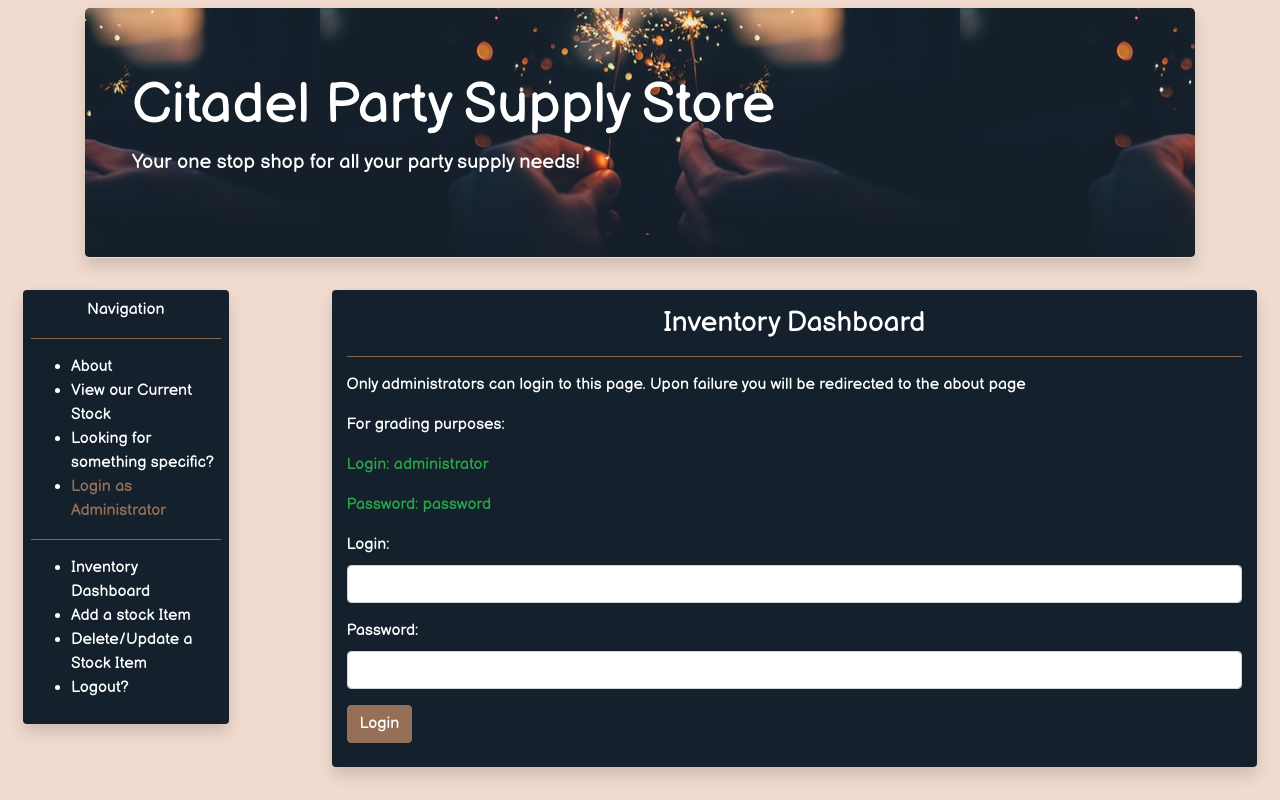
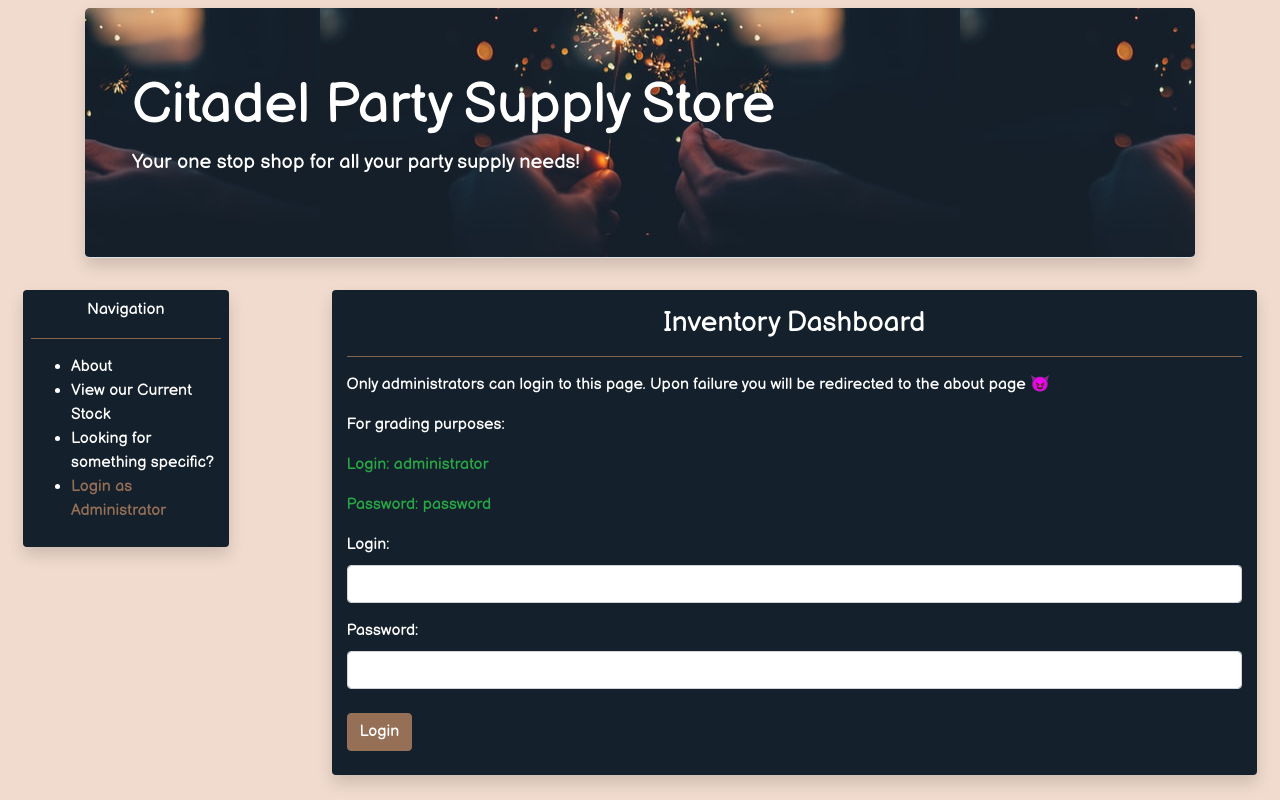
Before and after one commit to ivan264/itp404-final-project, a React (Create React App) app: page /login-page in a window 1280 px wide. Built offline with nearby package versions, Linux system fonts and the light colour scheme; data requests are answered from the project's data file.

Commit message:
contex-done-need-redirect

```diff
--- a/src/App.js
+++ b/src/App.js
@@ -17,12 +17,13 @@ import LoginPage from "./other-pages/LoginPage";
 import LogoutPage from "./other-pages/LogoutPage";
 import SuccessPage from "./other-pages/SuccessPage";
 import { useState } from "react";
+import loggedContext from "./loginContext";
 
 function App() {
-
-  const [isLoggedIn, setLoggedIn] = useState(false);
+  const [isAdmin, setIsAdmin] = useState(false);
 
   return (
+    <loggedContext.Provider value={{ isAdmin, setIsAdmin }}>
       <Router>
         {/* this is the banner that is shown across all router pages */}
         <div className="container mt-2">
@@ -69,6 +70,7 @@ function App() {
                     Looking for something specific?
                   </NavLink>
                 </li>
+                {!isAdmin && (
                   <li>
                     <NavLink
                       to="/login-page"
@@ -78,9 +80,11 @@ function App() {
                       Login as Administrator
                     </NavLink>
                   </li>
+                )}
               </ul>
               {/* represents the division between authorize/not */}
-
+              {isAdmin && (
+                <>
                   <hr className="brown-hr"></hr>
                   <ul className="text-left mt-2">
                     <li>
@@ -121,7 +125,9 @@ function App() {
                         Logout?
                       </NavLink>
                     </li>
-            </ul>
+                  </ul>{" "}
+                </>
+              )}
             </div>
 
             <div className="col"></div>
@@ -156,10 +162,10 @@ function App() {
                   <LogoutPage />
                 </Route>
                 <Route path="/success-page-delete" exact={true}>
-                <SuccessPage actionSuccessful={"delete"}/>
+                  <SuccessPage actionSuccessful={"delete"} />
                 </Route>
                 <Route path="/success-page-update" exact={true}>
-                <SuccessPage actionSuccessful={"update"}/>
+                  <SuccessPage actionSuccessful={"update"} />
                 </Route>
                 <Route path="*">
                   <WildCardPage />
@@ -169,6 +175,7 @@ function App() {
           </div>
         </div>
       </Router>
+    </loggedContext.Provider>
   );
 }
 
--- a/src/api.js
+++ b/src/api.js
@@ -52,3 +52,10 @@ export function deleteProduct(id) {
     method: "DELETE",
   });
 }
+
+// fetch administrator/login credential
+export function fetchAdmin(){
+  return fetch("/administrators/1").then((response) => {
+    return response.json();
+  });
+}
--- /dev/null
+++ b/src/loginContext.js
@@ -0,0 +1,8 @@
+import {createContext} from "react";
+
+const loggedContext = createContext({
+  isAdmin : false,
+  setIsAdmin: (auth) => {}
+});
+
+export default loggedContext;
--- a/src/other-pages/LoginPage.js
+++ b/src/other-pages/LoginPage.js
@@ -1,17 +1,75 @@
-import React from "react";
+import React, { useContext, useEffect, useState } from "react";
+import loggedContext from "../loginContext";
+import { fetchAdmin } from "../api";
+import { PuffLoader } from "react-spinners";
+import { useHistory } from "react-router-dom";
 
 export default function LoginPage() {
+  const [loading, setLoading] = useState();
+  const [adminName, setAdminName] = useState();
+  const [adminPassword, setAdminPassword] = useState();
+
+  const [nameAttempt, setNameAttempt] = useState("");
+  const [passwordAttempt, setPasswordAttempt] = useState("");
+
+  const history = useHistory();
+  useEffect(() => {
+    setLoading(true);
+    Promise.all([fetchAdmin()]).then((response) => {
+      setAdminName(response[0].admin_name);
+      setAdminPassword(response[0].admin_password);
+      setLoading(false);
+    });
+  }, []);
 
   document.title = "Login Page";
+
+  const { setIsAdmin } = useContext(loggedContext);
+
+  function handleLogin() {
+
+    if (adminName === nameAttempt && adminPassword === passwordAttempt) {
+      setIsAdmin(true);
+      history.push("/admin-dashboard")
+    } else {
+      history.push("/about");
+    }
+  }
+
+  function handlUserName(event) {
+    event.preventDefault();
+    setNameAttempt(event.target.value);
+  }
+
+  function handleUserPassword(event) {
+    event.preventDefault();
+    setPasswordAttempt(event.target.value);
+  }
 
   return (
     <>
       <h3 className="text-center mt-3">Inventory Dashboard</h3>
       <hr className="brown-hr"></hr>
-      <p>Only administrators can login to this page. Upon failure you will be redirected to the about page</p>
+      <p>
+        Only administrators can login to this page. Upon failure you will be
+        redirected to the about page 😈
+      </p>
       <p>For grading purposes: </p>
       <p className="text-success">Login: administrator</p>
       <p className="text-success">Password: password</p>
+      {loading && (
+        <>
+          <div className="container mb-4 d-flex justify-content-center">
+            <div className="row d-flex justify-content-center">
+              <div className="col">
+                <PuffLoader size="100px" color="#ffffff" loading={loading} />
+              </div>
+            </div>
+          </div>
+        </>
+      )}
+      {!loading && (
+        <>
           <form className="mb-4">
             <div className="form-group">
               <label htmlFor="login-username">Login:</label>
@@ -19,6 +77,7 @@ export default function LoginPage() {
                 type="text"
                 className="form-control"
                 id="login-username"
+                onChange={handlUserName}
               ></input>
             </div>
             <div className="form-group">
@@ -27,10 +86,15 @@ export default function LoginPage() {
                 type="password"
                 className="form-control"
                 id="login-password"
+                onChange={handleUserPassword}
               ></input>
             </div>
-        <button type="submit" className="btn btn-primary">Login</button>
           </form>
+          <button className="btn btn-primary mb-4" onClick={handleLogin}>
+            Login
+          </button>{" "}
+        </>
+      )}
     </>
   );
 }
--- a/src/other-pages/LogoutPage.js
+++ b/src/other-pages/LogoutPage.js
@@ -1,7 +1,16 @@
-import React from "react";
+import React, { useContext } from "react";
 import { Link } from "react-router-dom";
+import loggedContext from "../loginContext";
+import { useHistory } from "react-router-dom";
+
 export default function LogoutPage() {
+  const history = useHistory();
   document.title = "Logout Page";
+  const { setIsAdmin } = useContext(loggedContext);
+  function handleLogout() {
+    setIsAdmin(false);
+    history.push("/about");
+  }
 
   return (
     <>
@@ -14,7 +23,9 @@ export default function LogoutPage() {
             No go to the Dashboard
           </Link>
         </button>
-        <button className="btn btn-danger">Yes, Im sure</button>
+        <button className="btn btn-danger" onClick={handleLogout}>
+          Yes, Im sure
+        </button>
       </div>
     </>
   );
```
Lines whose indentation alone changed are shown as unchanged.
